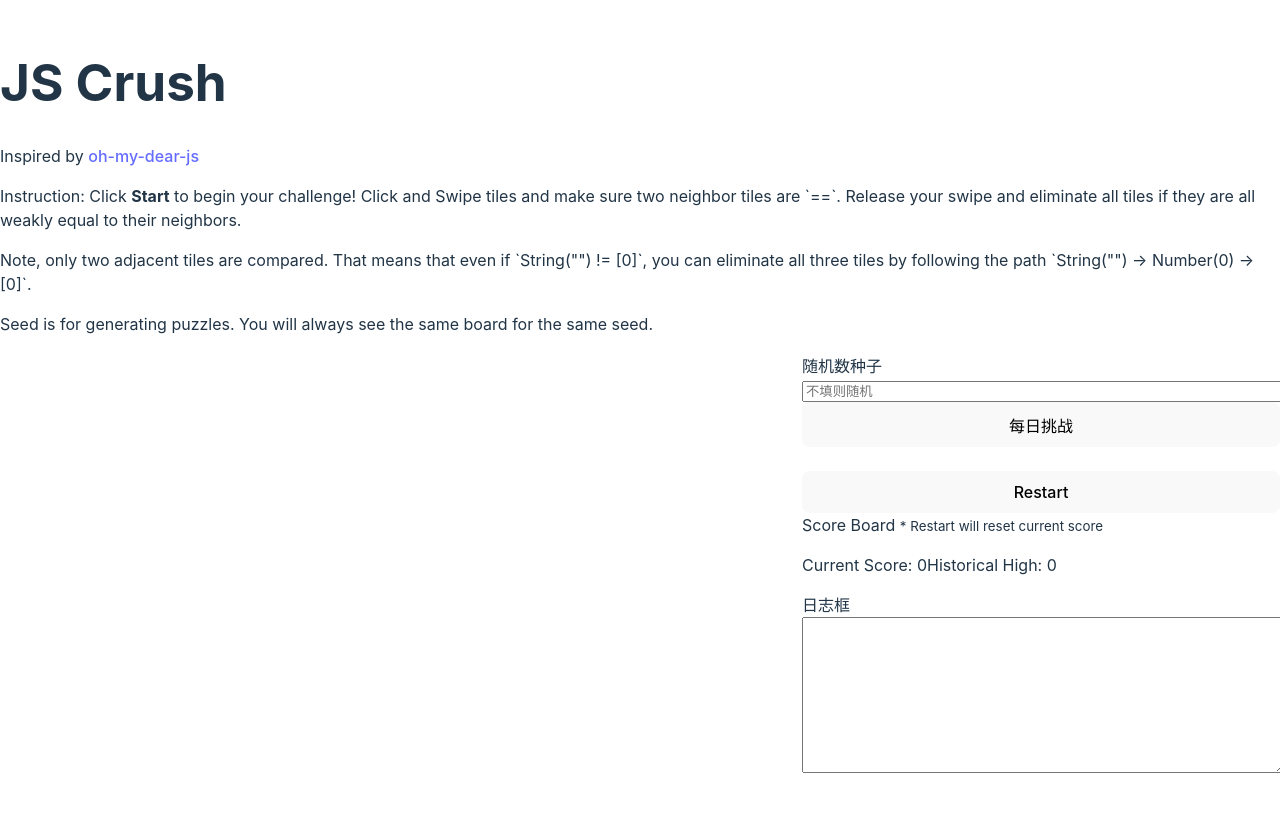
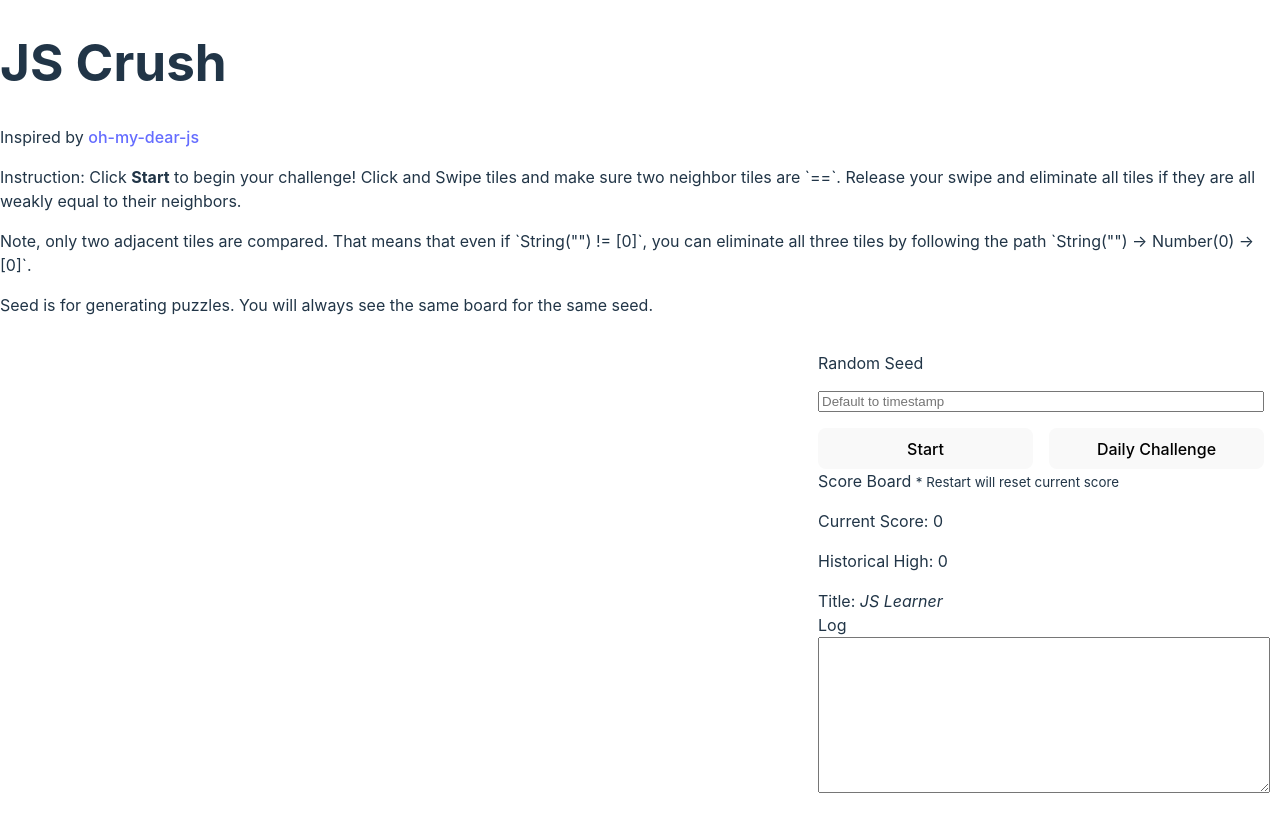
Before and after one commit to HerringtonDarkholme/js-crush, a Vue app: page / in a window 1280 px wide. Built offline with nearby package versions, Linux system fonts and the light colour scheme.

Commit message:
feat: implment a lot

```diff
--- a/src/components/ControlPanel.vue
+++ b/src/components/ControlPanel.vue
@@ -13,10 +13,10 @@ let emit = defineEmits<{
 let seedRef = ref('')
 
 function startGame() {
-  // 初始化随机数种子
+  // init seed
   let seed = seedRef.value;
   if (!seed) {
-    // 当前时间戳
+    // default to timestamp
     seed = new Date().getTime().toString();
   }
   setSeed(seed);
@@ -26,19 +26,18 @@ function startGame() {
 </script>
 
 <template>
-  <div>
-    <div class="input-group mb-3">
-      <span class="input-group-text">随机数种子</span>
-      <input type="text" class="form-control" placeholder="不填则随机" v-model="seedRef">
+  <div class="controls">
+    <div class="row">
+      <span class="input-group-text">Random Seed</span>
+      <input type="text" class="form-control" placeholder="Default to timestamp" v-model="seedRef">
+      <button class="btn btn-primary" @click="startGame">Start</button>
       <button class="btn" type="button" id="button-addon2"
-        @click="seedRef = getNowFormatDate()">每日挑战</button>
+        @click="seedRef = getNowFormatDate()">Daily Challenge</button>
     </div>
-    <br />
-    <button class="btn btn-primary" @click="startGame">Restart</button>
     <ScoreBoard :score="score"/>
     <div class="text-dark">
       <div class="card-header">
-        日志框
+        Log
       </div>
       <div class="card-body">
         <textarea class="form-control" rows="10" readonly id="log">{{log}}</textarea>
@@ -46,11 +45,19 @@ function startGame() {
     </div>
   </div>
 </template>
+
 <style scoped>
+.row {
+  gap: 1em;
+}
 .btn {
-  width: 100%;
+  flex: 1 0 30%;
 }
 .form-control {
   width: 100%;
 }
+.controls {
+  padding: 1em;
+  min-width: 320px;
+}
 </style>
--- a/src/components/Game.vue
+++ b/src/components/Game.vue
@@ -154,21 +154,18 @@ async function doRemove() {
   const text = [...chunkTwo(selectedText())]
     .map(([prev, curr]) => `${prev} == ${curr}`)
     .join('\n');
-  addLog(text + '\n消除成功！');
+  addLog(text + '\nCrushed!!');
   // 计算得分
-  let turnScore = 1;
-  for (let i = 0; i < state.selectedCells.length; i++) {
-    let {rowIndex, colIndex} = state.selectedCells[i]
+  let len = state.selectedCells.length;
+  let turnScore = 1 + (len - 1) * len / 2;
+  for (let {rowIndex, colIndex} of state.selectedCells) {
     const cell = state.tableData[rowIndex][colIndex]
     // reset text and style
     cell.text = '';
     cell.class = '';
-    turnScore += i;
   }
-  // 计算得分
   state.score += turnScore;
-  addLog('分数增加：' + turnScore);
-  // 将剩余的格子向下移动
+  addLog(`Score +${turnScore}`);
   await moveDown(state.tableData);
 }
 
@@ -193,7 +190,7 @@ const state = reactive({
 
 <template>
   <div class="row">
-    <div class="col-12" id="game">
+    <div id="game">
       <div class="row" v-for="(row, rowIndex) in state.tableData" :key="rowIndex">
         <div class="col px-0" v-for="(col, colIndex) in row" :key="colIndex">
           <div class="card game-card" :class="col.class"
@@ -249,10 +246,9 @@ const state = reactive({
   user-select: none;
   font-family: monospace;
   margin: -2px 0;
-  flex-grow: 8;
+  flex: 8 0 100%;
 }
 .control-panel {
-  flex: 4 0 auto;
-
+  flex: 4 0 0;
 }
 </style>
--- a/src/components/ScoreBoard.vue
+++ b/src/components/ScoreBoard.vue
@@ -1,16 +1,46 @@
 <script lang="ts" setup>
-import {ref, defineProps, watchEffect} from 'vue'
+import {ref, computed, defineProps, watchEffect} from 'vue'
+const titles = [
+  [0, 'JS Learner'],
+  [10, 'JS Intern'],
+  [25, 'Junior Eng'],
+  [50, 'Senior Eng'],
+  [100, 'Staff Eng'],
+  [200, 'Principal Eng'],
+  [500, 'JS CTO'],
+  [1000, 'Douglas Crockford'],
+  [3000, 'Brendan Eich'],
+]
 let props = defineProps({
   score: Number
 })
 let maxScore = ref(0)
+let title = computed(() => {
+  let left = 0
+  let right = titles.length - 1
+  while (left < right) {
+    let mid = left + Math.floor((right - left) / 2)
+    if (titles[mid][0] < props.score) {
+      left = mid + 1
+    } else {
+      right = mid
+    }
+  }
+  if (props.score < titles[left][0]) {
+    console.assert(left > 0)
+    return titles[left - 1][1]
+  } else {
+    return titles[left][1]
+  }
+})
+// TODO: add score effect
 watchEffect(() => {
   maxScore.value = Math.max(props.score, maxScore.value)
 })
 </script>
 
 <template>
-  <div class="card text-dark bg-transparent">
+  <div class="card">
     <div class="card-header">
       Score Board
       <small class="text-muted">
@@ -18,14 +48,11 @@ watchEffect(() => {
       </small>
     </div>
     <div class="card-body">
-      <div class="row">
-        <div class="col-6 col-lg-12">
-          <p>Current Score: {{score}}</p>
-        </div>
-        <div class="col-6 col-lg-12">
-          <p>Historical High: {{maxScore}}</p>
-        </div>
-      </div>
+      <p>Current Score: {{score}}</p>
+      <p>Historical High: {{maxScore}}</p>
+    </div>
+    <div class="card-header">
+      Title: <em>{{title}}</em>
     </div>
   </div>
 </template>
--- a/src/components/data.ts
+++ b/src/components/data.ts
@@ -1,21 +1,49 @@
 import seedrandom from 'seedrandom'
 
+// [text, hue]
 const exprData = [
-  'null', 'undefined', 'false', 'Boolean\n(false)', '[]', '[[]]', '""',
-  'String\n("")', '0', 'Number\n(0)', '"0"', 'String\n("0")', '[0]',
-  'true', 'Boolean\n(true)', '1', 'Number\n(1)', '"1"', 'String\n("1")',
-  '[1]', '-1', 'Number\n(-1)', '"-1"', 'String\n("-1")', '[-1]'
-];
+  // keyword
+  ['null', 0],
+  ['undefined', 0],
+  ['false', 0],
+  ['true', 0],
+  // string
+  ['""', 60],
+  ['"0"', 60],
+  ['"1"', 60],
+  ['"-1"', 60],
+  // number
+  ['-1', 120],
+  ['0', 120],
+  ['1', 120],
+  // Boolean
+  ['Boolean\n(false)', 180],
+  ['Boolean\n(true)', 180],
+  // Number
+  ['Number\n(-1)', 240],
+  ['Number\n(0)', 240],
+  ['Number\n(1)', 240],
+  // String
+  ['String\n("")', 300],
+  ['String\n("-1")', 300],
+  ['String\n("0")', 300],
+  ['String\n("1")', 300],
+  // Array
+  ['[-1]', 360],
+  ['[0]', 360],
+  ['[1]', 360],
+  ['[[]]', 360],
+  ['[]', 360],
+] as const;
 
-const exprColor = exprData.map(getRandomColor)
-
+const colorData = exprData.map(([text, hue]) => [text, getRandomColor(hue)])
 
 // 生成低饱和度的浅彩色十六进制
 // hue 0~360
 // staturation 50%~100%
 // lightness 80%~95%
-function getRandomColor() {
-  let hue = Math.floor(Math.random() * 360);
+function getRandomColor(hue: number) {
+  hue += Math.floor((Math.random() - 0.5) * 30)
   let saturation = percentage(Math.random() * 0.5 + 0.5);
   let lightness = percentage(Math.random() * 0.15 + 0.8);
   return `hsl(${hue}, ${saturation}%, ${lightness}%)`
@@ -28,9 +56,7 @@ function percentage(n: number) {
 // 获取随机的表达式和颜色
 export function getRandomData() {
   let r = Math.floor(Math.random() * exprData.length);
-  let data = exprData[r];
-  let color = exprColor[r];
-  return [data, color];
+  return colorData[r];
 }
 
 export function setSeed(seed: string) {
```
